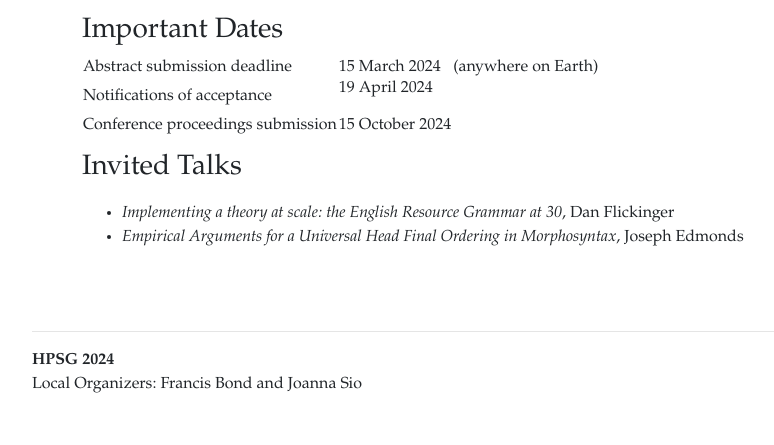
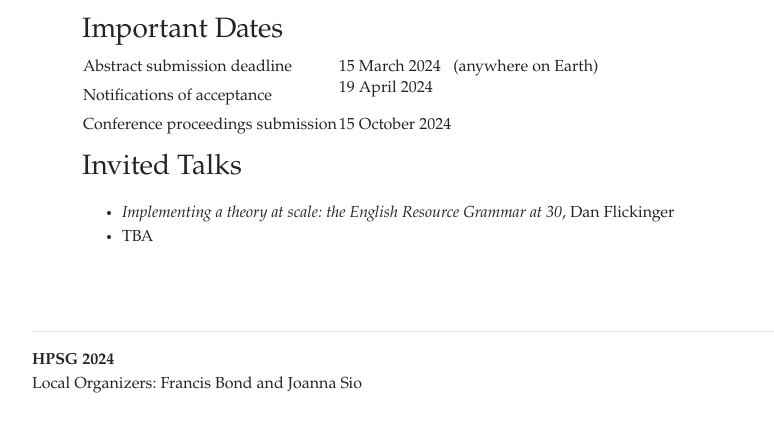
Before and after one commit to bond-lab/2024-hpsg, a Flask app: page / in a window 1280 px wide. Shown: the part 468-913 px from the top of the page, without its empty margins (88-862 px from the left). Run offline with Flask 3, Linux system fonts and the light colour scheme; some libraries are stand-ins or nearby versions.

Commit message:
Jo Emonds can't come after all

```diff
--- a/docs/index.html
+++ b/docs/index.html
@@ -104,7 +104,7 @@ Languages</a></i>
     <p><ul>
       <li><i>Implementing a theory at scale: the English Resource
       Grammar at 30</i>,  Dan Flickinger
-      <li><i>Empirical Arguments for a Universal Head Final Ordering in Morphosyntax</i>, Joseph Edmonds
+      <li>TBA
     </ul></p>
 
 
--- a/web/templates/index.html
+++ b/web/templates/index.html
@@ -47,7 +47,7 @@ Languages</a></i>
     <p><ul>
       <li><i>Implementing a theory at scale: the English Resource
       Grammar at 30</i>,  Dan Flickinger
-      <li><i>Empirical Arguments for a Universal Head Final Ordering in Morphosyntax</i>, Joseph Edmonds
+      <li>TBA
     </ul></p>
 
 
```
